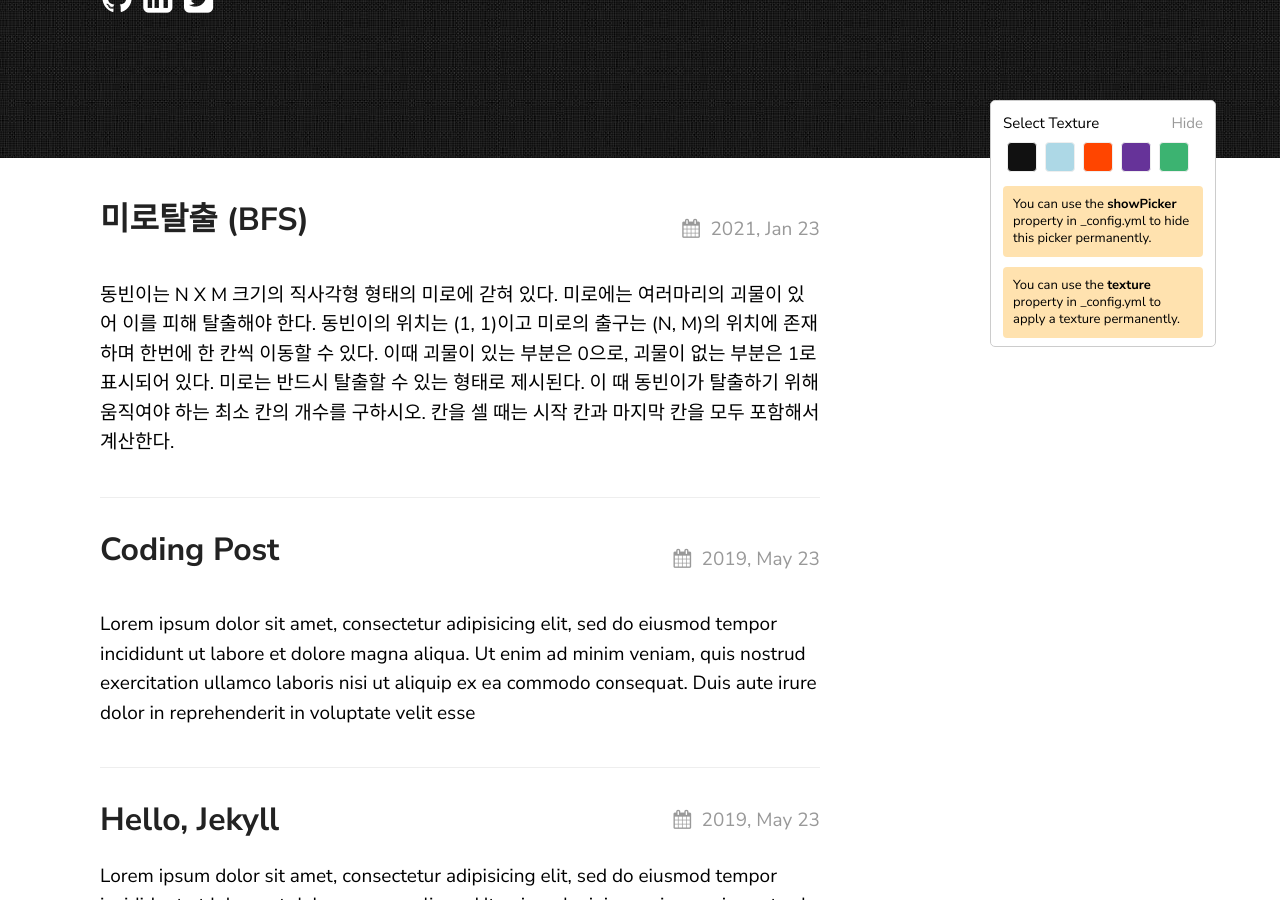
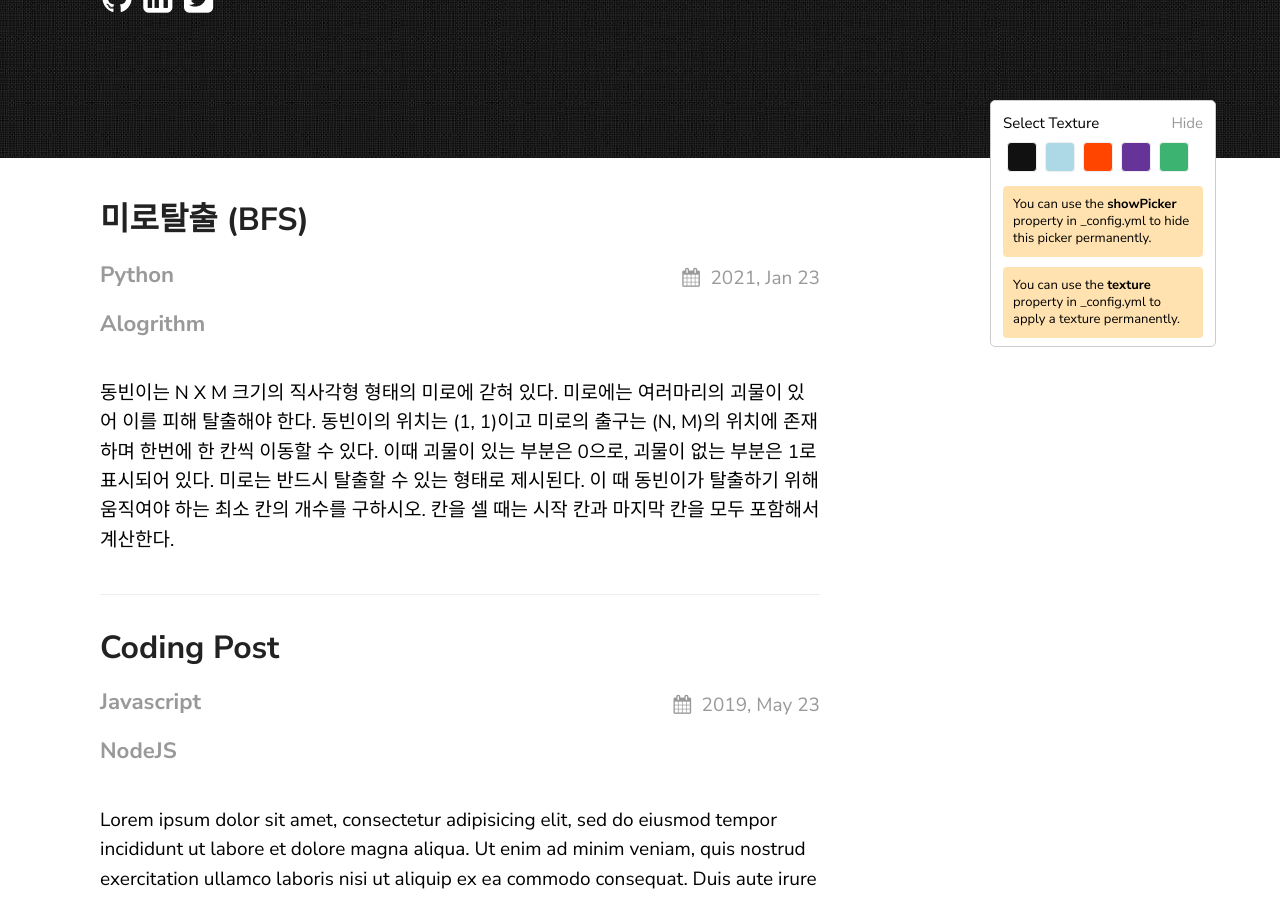
Before and after one commit to piemonte93/piemonte93.github.io, a Jekyll site: the page built from algorithm.html, in a window 1280 px wide and 900 px high, scrolled down 267 px. Built offline with Jekyll 4.4.1, drawn with Linux system fonts in a browser that asks for light colours.

Commit message:
Update algorithm.html

```diff
--- a/algorithm.html
+++ b/algorithm.html
@@ -10,7 +10,7 @@ layout: page
       <a class="post-link" href="{{ post.url | relative_url }}">
         <h2 class="post-title">{{ post.title | escape }}</h2>
         {%- for tags in post.categories -%}
-        <h3>{{tag}}</h3>
+        <h3>{{tags}}</h3>
         {%- endfor -%}
       </a>
       <div class="post-date">
```
